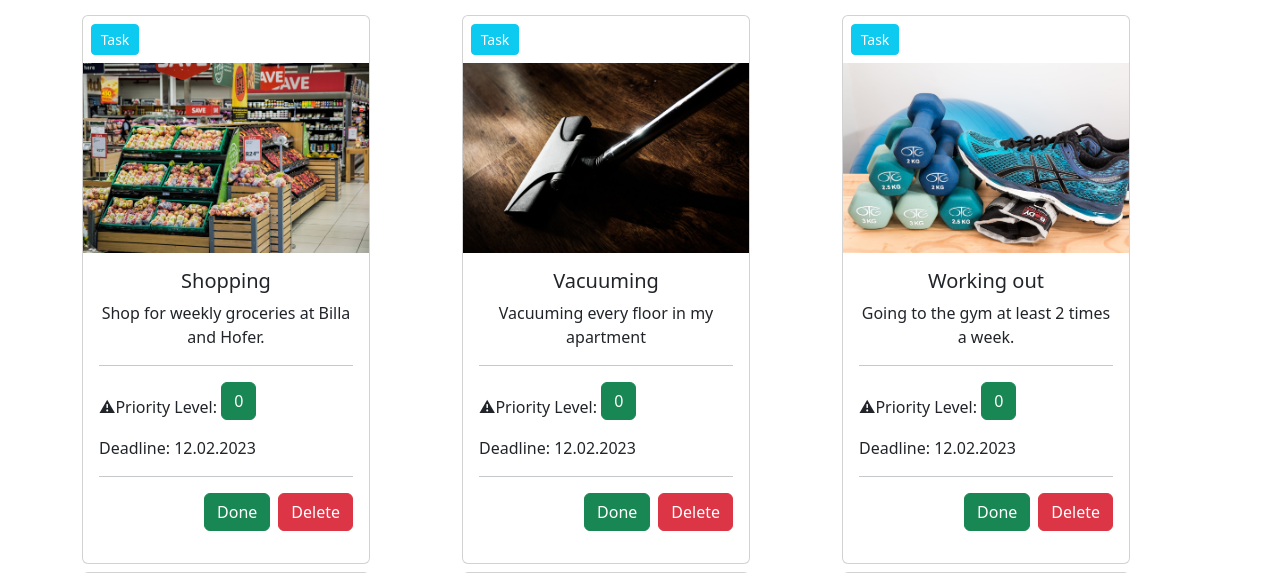
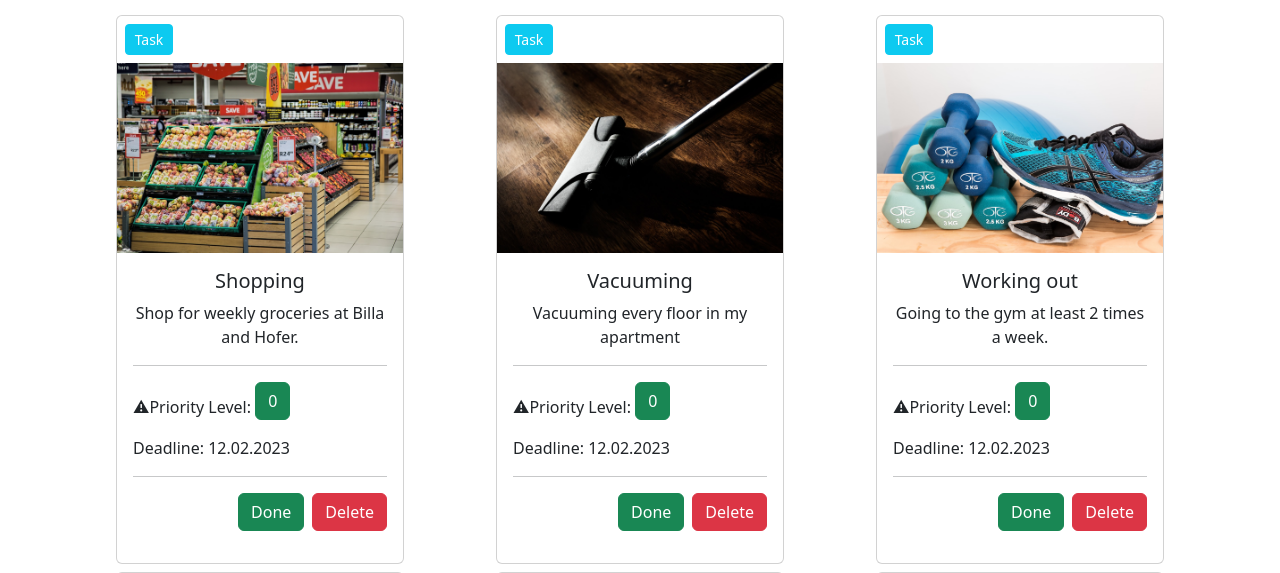
Before and after one commit to FelixB02/FE18-CR2-FelixBlechl, a plain HTML site: page index.html in a window 1280 px wide. Shown: the part 480-1053 px from the top of the page. Drawn offline with nearby package versions, Linux system fonts and the light colour scheme.

Commit message:
Centering the divs

```diff
--- a/CSS/index.scss
+++ b/CSS/index.scss
@@ -31,3 +31,11 @@
 #footer {
     margin-top: 3vh;
 }
+
+#hello {
+    margin-left: 0;
+    display: flex;
+    justify-content: center;
+}
+
+#card {}
--- a/Javascript/index.js
+++ b/Javascript/index.js
@@ -62,8 +62,8 @@ let final_array = JSON.parse(array);
 
 for (let count of final_array) {
     document.getElementById("result").innerHTML += `
-    <div class="col-lg-4 col-md-6 col-sm-12 col-xs-12">
-    <div class="card  mb-2" style="width: 18rem;">
+    <div class="col-lg-4 col-md-6 col-sm-12 col-xs-12" id="hello">
+    <div class="card  mb-2" style="width: 18rem;" id=""card>
     <button type="button" class="btn btn-info btn-sm" style="width: 6vh; margin: 1vh; color: white;">Task</button>
     <img class="cardimage" src="${count.image}" class="card-img-top" alt="${count.taskname}">
     <div class="card-body">
```
Also changed, not shown: CSS/index.css, 1 other file.
